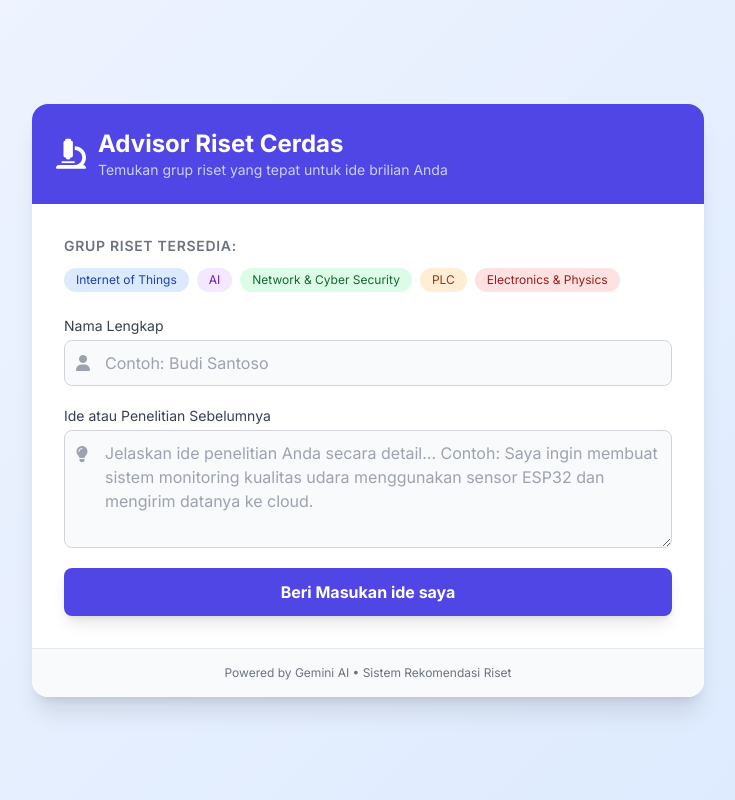
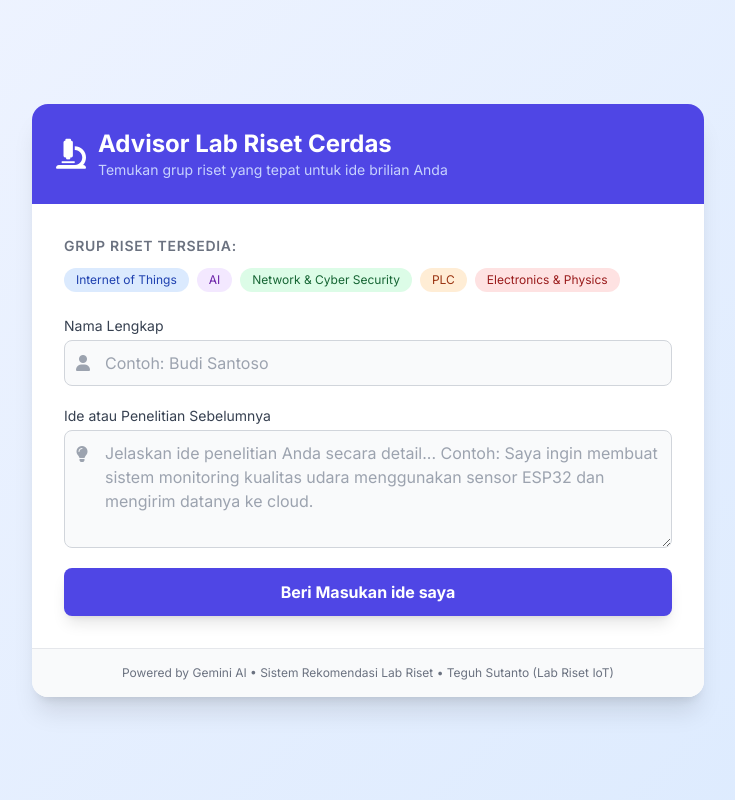
Before and after one commit to sutanto-teguh/sutanto-teguh.github.io, a plain HTML site: page konsul/index.html in a window 1280 px wide. Shown: the whole page, without its empty margins (272-1007 px from the left). Drawn offline with nearby package versions, Linux system fonts and the light colour scheme.

Commit message:
Update headings and footer text in index.html

```diff
--- a/konsul/index.html
+++ b/konsul/index.html
@@ -54,7 +54,7 @@
             <div class="flex items-center space-x-3">
                 <i class="fas fa-microscope text-3xl"></i>
                 <div>
-                    <h1 class="text-2xl font-bold">Advisor Riset Cerdas</h1>
+                    <h1 class="text-2xl font-bold">Advisor Lab Riset Cerdas</h1>
                     <p class="text-indigo-200 text-sm">Temukan grup riset yang tepat untuk ide brilian Anda</p>
                 </div>
             </div>
@@ -137,7 +137,7 @@
 
         <!-- Footer -->
         <div class="bg-gray-50 px-8 py-4 text-center text-xs text-gray-500 border-t">
-            Powered by Gemini AI • Sistem Rekomendasi Riset
+            Powered by Gemini AI • Sistem Rekomendasi Lab Riset • Teguh Sutanto (Lab Riset IoT)
         </div>
     </div>
 
```
